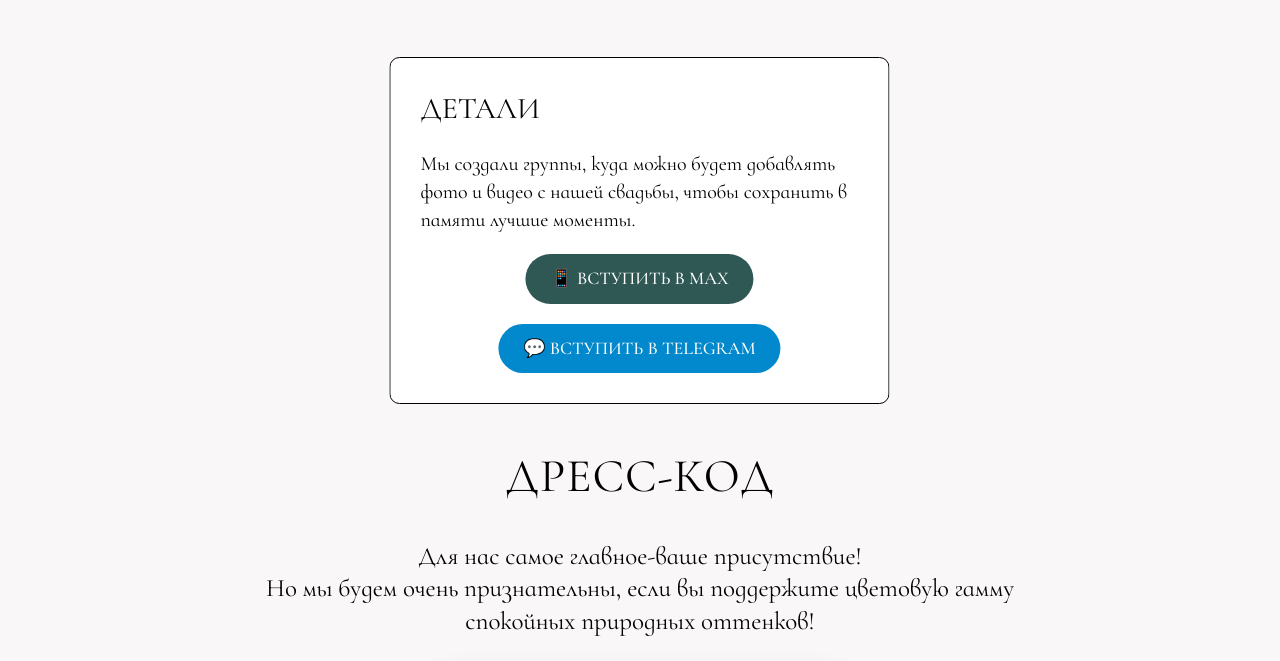
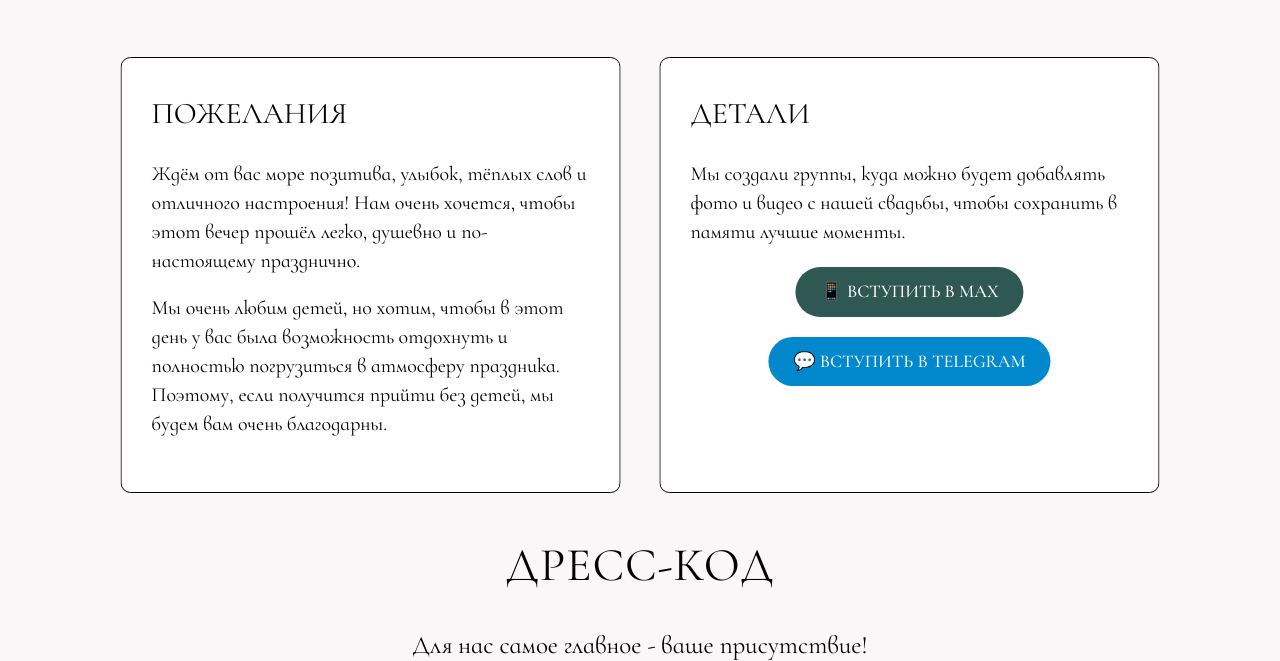
Before and after one commit to Ilya777641/wedding, a plain HTML site: page index.html in a window 1280 px wide. Shown: the part 3117-3778 px from the top of the page. Drawn offline with Linux system fonts and the light colour scheme.

Commit message:
Update index.html

```diff
--- a/index.html
+++ b/index.html
@@ -47,6 +47,7 @@
         .animate-fadeinright { animation: fadeinright 5s ease 0.5s forwards; opacity: 0; }
         .animate-zoomin { animation: zoomin 5s ease 0.5s forwards; opacity: 0; }
 
+        /* Hero секция */
         .hero {
             position: relative;
             height: 610px;
@@ -110,11 +111,13 @@
             .hero-date { font-size: 40px; }
         }
 
+        /* Основной контент */
         .main-content {
             background-color: #f9f7f7;
             padding: 60px 20px;
         }
 
+        /* Блоки */
         .section {
             max-width: 800px;
             margin: 0 auto 60px;
@@ -140,6 +143,7 @@
             margin-top: 30px;
         }
 
+        /* Галерея */
         .gallery {
             display: flex;
             justify-content: center;
@@ -163,6 +167,7 @@
             .gallery-item { width: 200px; height: 323px; }
         }
 
+        /* Программа дня */
         .schedule-grid {
             display: flex;
             justify-content: space-around;
@@ -190,6 +195,7 @@
             margin: 20px auto;
         }
 
+        /* Карточки */
         .cards-container {
             display: flex;
             justify-content: center;
@@ -200,21 +206,22 @@
         .card-block {
             background: white;
             border-radius: 10px;
-            padding: 30px;
+            padding: 35px 30px;
             width: 500px;
             border: 1px solid #000;
         }
         .card-block h3 {
             font-size: 30px;
             font-weight: 400;
-            margin-bottom: 20px;
+            margin-bottom: 25px;
         }
         .card-block p {
             font-size: 20px;
-            line-height: 1.4;
-            margin-bottom: 15px;
+            line-height: 1.45;
+            margin-bottom: 18px;
         }
 
+        /* Две кнопки рядом */
         .buttons-row {
             display: flex;
             justify-content: center;
@@ -243,6 +250,7 @@
             opacity: 0.95;
         }
 
+        /* Фото зала */
         .hall-photo {
             margin-top: 30px;
             width: 100%;
@@ -251,12 +259,14 @@
             box-shadow: 0 10px 30px rgba(0,0,0,0.1);
         }
 
+        /* Фото дресс-кода */
         .dresscode-photo {
             max-width: 100%;
             border-radius: 10px;
             box-shadow: 0 10px 30px rgba(0,0,0,0.1);
         }
 
+        /* Таймер */
         .timer-cover {
             height: 80vh;
             min-height: 500px;
@@ -305,6 +315,7 @@
             letter-spacing: 2px;
         }
 
+        /* Контакты */
         .contacts-block {
             margin-top: 40px;
             text-align: center;
@@ -327,11 +338,13 @@
             .timer-title { font-size: 32px; }
             .timer-number { font-size: 40px; }
             .btn-max, .btn-telegram { padding: 10px 20px; font-size: 16px; }
+            .card-block p { font-size: 18px; }
         }
     </style>
 </head>
 <body>
 
+<!-- Hero секция с ВАШИМ фото -->
 <div class="hero">
     <img src="https://ilya777641.github.io/ilya-diana-wedding/9fac3704-239c-4f60-8aa2-d89baa589815.jpg" alt="Илья и Диана" class="hero-bg">
     <div class="hero-overlay"></div>
@@ -344,7 +357,9 @@
     </div>
 </div>
 
+<!-- Основной контент -->
 <div class="main-content">
+    <!-- Приветственный текст с ПЕРСОНАЛИЗАЦИЕЙ -->
     <div class="section">
         <div class="section-title animate-fadein" id="guestGreeting">Дорогие друзья!</div>
         <div class="section-text animate-fadein" style="animation-delay: 0.3s;">
@@ -355,6 +370,7 @@
         </div>
     </div>
 
+    <!-- Галерея с ВАШИМИ фото -->
     <div class="gallery">
         <div class="gallery-item animate-fadeinright">
             <img src="https://ilya777641.github.io/ilya-diana-wedding/kazan.jpg" alt="Фото слева">
@@ -367,11 +383,13 @@
         </div>
     </div>
 
+    <!-- Цитата с сердечком -->
     <div class="section">
         <img src="https://static.tildacdn.com/tild6330-6339-4030-b236-646537636231/heart_18956525.png" alt="heart" style="width: 57px; margin: 20px auto;">
         <div class="quote" style="font-size: 32px;"><em>Счастье - это, когда ты нашёл того, кто искал тебя.</em></div>
     </div>
 
+    <!-- Место проведения -->
     <div class="section">
         <div class="section-title animate-fadein">место проведения</div>
         <div class="section-text animate-fadein" style="animation-delay: 0.2s;">
@@ -381,23 +399,48 @@
         <div class="section-text animate-fadein" style="animation-delay: 0.4s;">
             место проведения торжества<br>ресторан "Версаль", зал "Царский"
         </div>
+        <!-- Фото зала -->
         <img src="https://ilya777641.github.io/ilya-diana-wedding/zal.jpg" alt="Зал Версаль" class="hall-photo animate-fadein" style="animation-delay: 0.6s;">
     </div>
 
+    <!-- Программа дня -->
     <div class="section">
         <div class="section-title animate-fadein">Программа дня</div>
         <div class="schedule-grid">
-            <div class="schedule-col animate-fadein"><div class="schedule-time">15:30</div><div class="schedule-label">Сбор гостей</div></div>
-            <div class="schedule-col animate-fadein" style="animation-delay: 0.2s;"><div class="schedule-time">16:00</div><div class="schedule-label">Торжественная регистрация</div></div>
-            <div class="schedule-col animate-fadein" style="animation-delay: 0.4s;"><div class="schedule-time">17:00</div><div class="schedule-label">Праздничный банкет</div></div>
-            <div class="schedule-col animate-fadein" style="animation-delay: 0.6s;"><div class="schedule-time">22:00</div><div class="schedule-label">Завершение вечера</div></div>
-            <div class="schedule-col animate-fadein" style="animation-delay: 0.8s;"><div class="schedule-time">23:00</div><div class="schedule-label">Завершение дискотеки</div></div>
+            <div class="schedule-col animate-fadein">
+                <div class="schedule-time">15:30</div>
+                <div class="schedule-label">Сбор гостей</div>
+            </div>
+            <div class="schedule-col animate-fadein" style="animation-delay: 0.2s;">
+                <div class="schedule-time">16:00</div>
+                <div class="schedule-label">Торжественная регистрация</div>
+            </div>
+            <div class="schedule-col animate-fadein" style="animation-delay: 0.4s;">
+                <div class="schedule-time">17:00</div>
+                <div class="schedule-label">Праздничный банкет</div>
+            </div>
+            <div class="schedule-col animate-fadein" style="animation-delay: 0.6s;">
+                <div class="schedule-time">22:00</div>
+                <div class="schedule-label">Завершение вечера</div>
+            </div>
+            <div class="schedule-col animate-fadein" style="animation-delay: 0.8s;">
+                <div class="schedule-time">23:00</div>
+                <div class="schedule-label">Завершение дискотеки</div>
+            </div>
         </div>
         <div class="schedule-line"></div>
     </div>
 
+    <!-- Пожелания и Детали -->
     <div class="cards-container">
+        <!-- Блок ПОЖЕЛАНИЯ с НОВЫМ ТЕКСТОМ -->
+        <div class="card-block animate-fadeinleft">
+            <h3>ПОЖЕЛАНИЯ</h3>
+            <p>Ждём от вас море позитива, улыбок, тёплых слов и отличного настроения! Нам очень хочется, чтобы этот вечер прошёл легко, душевно и по-настоящему празднично.</p>
+            <p>Мы очень любим детей, но хотим, чтобы в этот день у вас была возможность отдохнуть и полностью погрузиться в атмосферу праздника. Поэтому, если получится прийти без детей, мы будем вам очень благодарны.</p>
+        </div>
 
+        <!-- Блок ДЕТАЛИ с кнопками -->
         <div class="card-block animate-fadeinright">
             <h3>ДЕТАЛИ</h3>
             <p>Мы создали группы, куда можно будет добавлять фото и видео с нашей свадьбы, чтобы сохранить в памяти лучшие моменты.</p>
@@ -408,10 +451,11 @@
         </div>
     </div>
 
+    <!-- Дресс-код -->
     <div class="section">
         <div class="section-title animate-fadein">Дресс-код</div>
         <div class="section-text animate-fadein" style="animation-delay: 0.2s;">
-            Для нас самое главное-ваше присутствие!<br>Но мы будем очень признательны, если вы поддержите цветовую гамму спокойных природных оттенков!
+            Для нас самое главное - ваше присутствие!<br>Но мы будем очень признательны, если вы поддержите цветовую гамму спокойных природных оттенков!
         </div>
         <div style="margin: 30px auto; text-align: center;">
             <img src="https://ilya777641.github.io/ilya-diana-wedding/dresscode.jpg" alt="Дресс-код" class="dresscode-photo animate-fadein" style="animation-delay: 0.4s;">
@@ -419,6 +463,7 @@
         <div class="quote" style="font-size: 32px; margin-top: 20px;"><em>Спасибо!</em></div>
     </div>
 
+    <!-- Контакты -->
     <div class="section">
         <div class="section-title animate-fadein">контакты</div>
         <div class="contacts-block animate-fadein" style="animation-delay: 0.2s;">
@@ -431,15 +476,28 @@
     </div>
 </div>
 
+<!-- Таймер -->
 <div class="timer-cover" style="background-image: url('https://ilya777641.github.io/ilya-diana-wedding/9fac3704-239c-4f60-8aa2-d89baa589815.jpg');">
     <div class="timer-overlay"></div>
     <div class="timer-content">
         <div class="timer-title animate-fadeinup">До торжества осталось:</div>
         <div class="timer-digits animate-fadeinup" style="animation-delay: 0.3s;">
-            <div class="timer-block"><div class="timer-number" id="days">00</div><div class="timer-label">Дни</div></div>
-            <div class="timer-block"><div class="timer-number" id="hours">00</div><div class="timer-label">Часы</div></div>
-            <div class="timer-block"><div class="timer-number" id="minutes">00</div><div class="timer-label">Минуты</div></div>
-            <div class="timer-block"><div class="timer-number" id="seconds">00</div><div class="timer-label">Секунды</div></div>
+            <div class="timer-block">
+                <div class="timer-number" id="days">00</div>
+                <div class="timer-label">Дни</div>
+            </div>
+            <div class="timer-block">
+                <div class="timer-number" id="hours">00</div>
+                <div class="timer-label">Часы</div>
+            </div>
+            <div class="timer-block">
+                <div class="timer-number" id="minutes">00</div>
+                <div class="timer-label">Минуты</div>
+            </div>
+            <div class="timer-block">
+                <div class="timer-number" id="seconds">00</div>
+                <div class="timer-label">Секунды</div>
+            </div>
         </div>
         <div class="animate-fadeinup" style="animation-delay: 0.5s; margin-top: 40px;">
             <div style="background: rgba(0,0,0,0.5); display: inline-block; padding: 12px 30px; border-radius: 4px;">
@@ -474,7 +532,7 @@
         }
 
         // Список женских имён, оканчивающихся не на а/я
-const femaleExceptions = ['Любовь', 'Николь', 'Жаклин', 'Ассоль', 'Жизель', 'Габриэль', 'Мишель'];
+        const femaleExceptions = ['Любовь', 'Николь', 'Жаклин', 'Ассоль'];
 
         // Проверяем, есть ли имя в списке исключений
         if (femaleExceptions.includes(guestName)) {
@@ -525,6 +583,7 @@ if (lastName === 'а' || lastName === 'я') {
     setInterval(updateTimer, 1000);
 </script>
 
+<!-- Музыка -->
 <audio id="bg-music" loop>
     <source src="https://www.dropbox.com/scl/fi/8bl8yd5teyrcwc02h8tvh/Love-Me-Like-You-Do-From-_Fifty-Shades-Of-Grey_.mp3?rlkey=dx2vt43o35c0pjypewqiuyhi0&st=8ufbubk8&raw=1" type="audio/mpeg">
 </audio>
```
Lines whose indentation alone changed are shown as unchanged.
